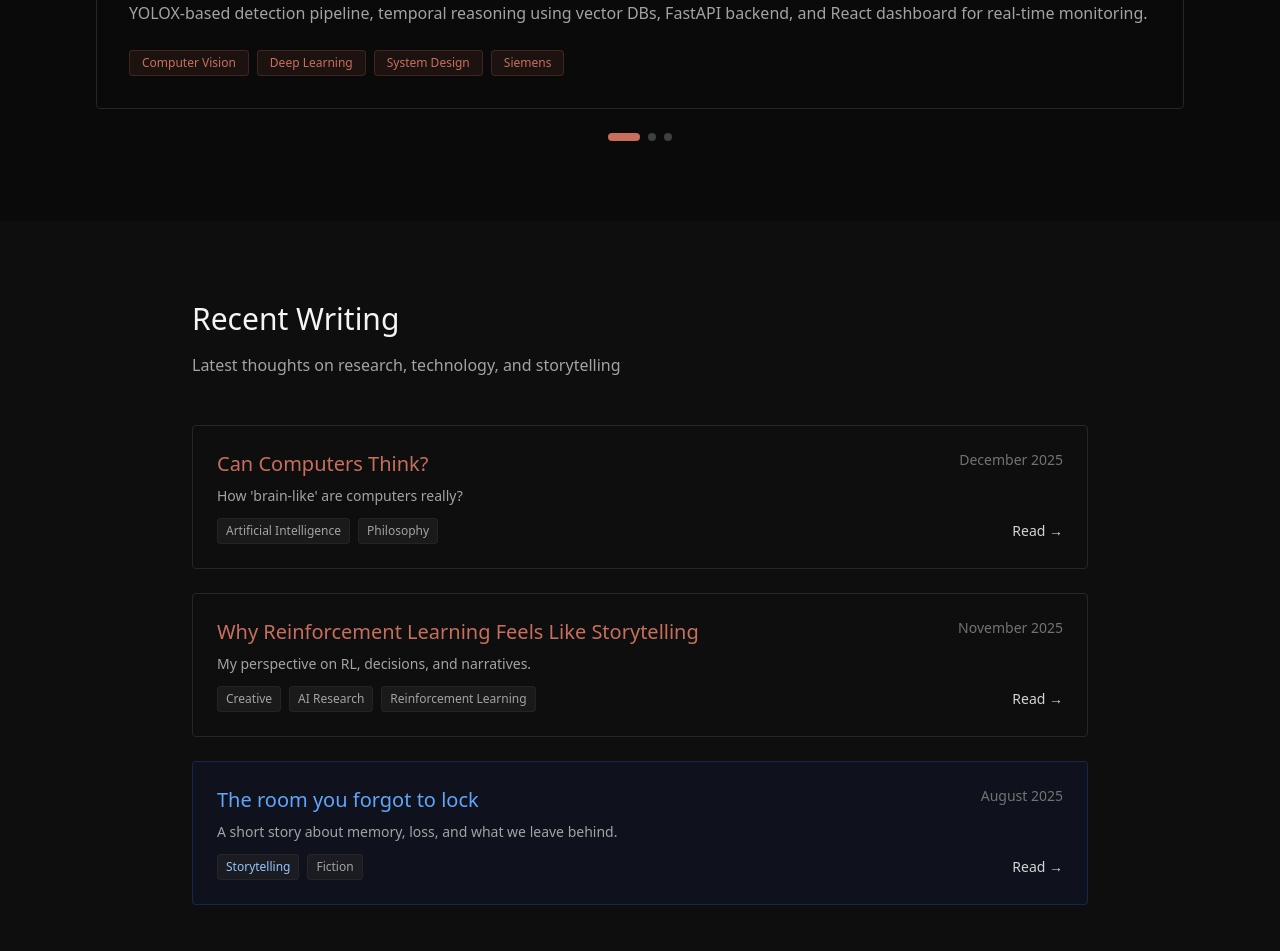
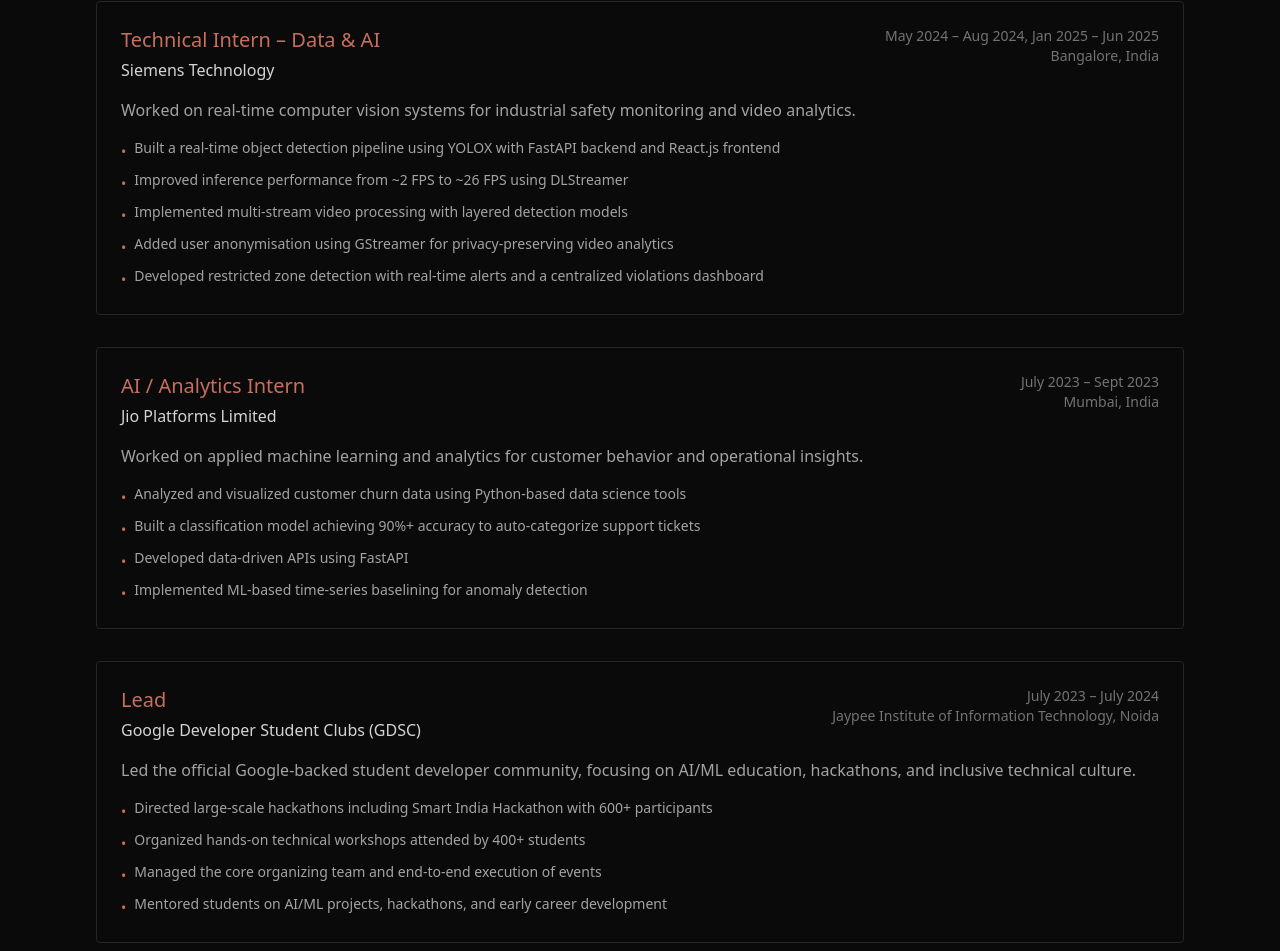
Before and after one commit to paakhim10/paakhi-portfolio, a React (Create React App) app: page / in a window 1280 px wide. Shown: the part 1300-2251 px from the top of the page. Built offline with nearby package versions, Linux system fonts and the light colour scheme.

Commit message:
adds experience section.

```diff
--- a/src/App.js
+++ b/src/App.js
@@ -34,6 +34,69 @@
       content: articles.room,
       date: "August 2025",
       tags: ["Storytelling", "Fiction"],
+    },
+  ];
+  const experiences = [
+    {
+      id: 1,
+      company: "Siemens Technology",
+      role: "Research Engineer (Contract)",
+      period: "July 2025 – Present",
+      location: "Bangalore, India",
+      description:
+        "Working in the Data & AI – Research (DAI-R), Collective Intelligence Systems (CIS) group on visual memory and cognitive architectures for intelligent agents.",
+      highlights: [
+        "Developing a dual-tier visual memory architecture (short-term and long-term) for AI agents",
+        "Using CLIP embeddings, vector databases, and Neo4j-based temporal graph reasoning",
+        "Designing intelligent memory decay mechanisms to support episodic and procedural memory",
+        "Researching robotic foundation models and physical AI use cases integrated with visual memory",
+      ],
+    },
+    {
+      id: 2,
+      company: "Siemens Technology",
+      role: "Technical Intern – Data & AI",
+      period: "May 2024 – Aug 2024, Jan 2025 – Jun 2025",
+      location: "Bangalore, India",
+      description:
+        "Worked on real-time computer vision systems for industrial safety monitoring and video analytics.",
+      highlights: [
+        "Built a real-time object detection pipeline using YOLOX with FastAPI backend and React.js frontend",
+        "Improved inference performance from ~2 FPS to ~26 FPS using DLStreamer",
+        "Implemented multi-stream video processing with layered detection models",
+        "Added user anonymisation using GStreamer for privacy-preserving video analytics",
+        "Developed restricted zone detection with real-time alerts and a centralized violations dashboard",
+      ],
+    },
+    {
+      id: 3,
+      company: "Jio Platforms Limited",
+      role: "AI / Analytics Intern",
+      period: "July 2023 – Sept 2023",
+      location: "Mumbai, India",
+      description:
+        "Worked on applied machine learning and analytics for customer behavior and operational insights.",
+      highlights: [
+        "Analyzed and visualized customer churn data using Python-based data science tools",
+        "Built a classification model achieving 90%+ accuracy to auto-categorize support tickets",
+        "Developed data-driven APIs using FastAPI",
+        "Implemented ML-based time-series baselining for anomaly detection",
+      ],
+    },
+    {
+      id: 4,
+      company: "Google Developer Student Clubs (GDSC)",
+      role: "Lead",
+      period: "July 2023 – July 2024",
+      location: "Jaypee Institute of Information Technology, Noida",
+      description:
+        "Led the official Google-backed student developer community, focusing on AI/ML education, hackathons, and inclusive technical culture.",
+      highlights: [
+        "Directed large-scale hackathons including Smart India Hackathon with 600+ participants",
+        "Organized hands-on technical workshops attended by 400+ students",
+        "Managed the core organizing team and end-to-end execution of events",
+        "Mentored students on AI/ML projects, hackathons, and early career development",
+      ],
     },
   ];
 
@@ -240,6 +303,53 @@
                 safety systems at Siemens, and worked on deep learning projects
                 across vision, language, and RL.
               </p>
+            </div>
+          </section>
+
+          <section id="experience" className="px-6 md:px-12 lg:px-24 py-20">
+            <div className="max-w-6xl mx-auto">
+              <h2 className="text-3xl font-light mb-4">Experience</h2>
+              <p className="text-neutral-400 mb-12">
+                Research and leadership roles in AI and technology
+              </p>
+
+              <div className="space-y-8">
+                {experiences.map((exp) => (
+                  <div
+                    key={exp.id}
+                    className="border border-neutral-800 rounded p-6 hover:border-[#C76F5C] transition-colors"
+                  >
+                    <div className="flex flex-col md:flex-row md:items-start md:justify-between mb-4">
+                      <div>
+                        <h3 className="text-xl font-normal text-[#C76F5C] mb-1">
+                          {exp.role}
+                        </h3>
+                        <p className="text-neutral-300 font-light">
+                          {exp.company}
+                        </p>
+                      </div>
+                      <div className="text-neutral-500 text-sm mt-2 md:mt-0 md:text-right">
+                        <div>{exp.period}</div>
+                        <div>{exp.location}</div>
+                      </div>
+                    </div>
+                    <p className="text-neutral-400 mb-4 font-light">
+                      {exp.description}
+                    </p>
+                    <ul className="space-y-2">
+                      {exp.highlights.map((highlight, idx) => (
+                        <li
+                          key={idx}
+                          className="text-neutral-400 text-sm flex items-start gap-2"
+                        >
+                          <span className="text-[#C76F5C] mt-1">•</span>
+                          <span className="font-light">{highlight}</span>
+                        </li>
+                      ))}
+                    </ul>
+                  </div>
+                ))}
+              </div>
             </div>
           </section>
 
```
